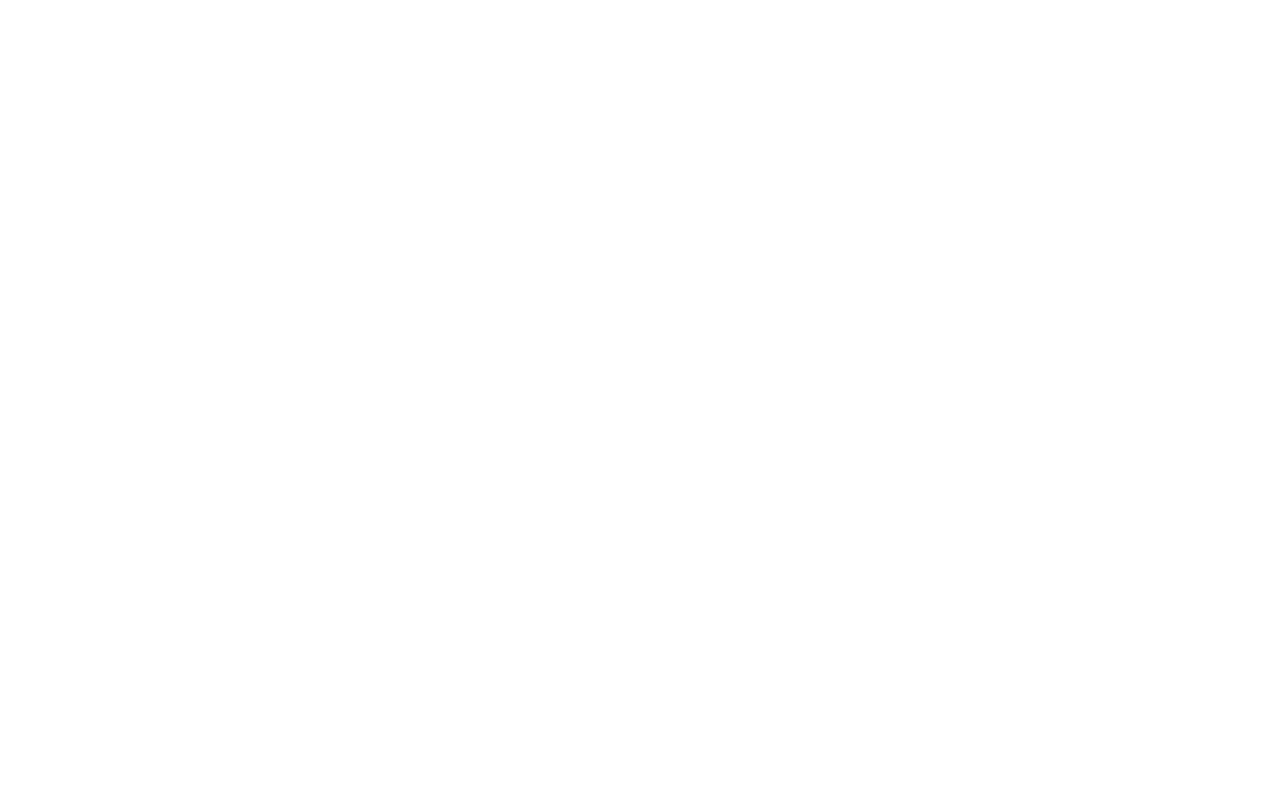
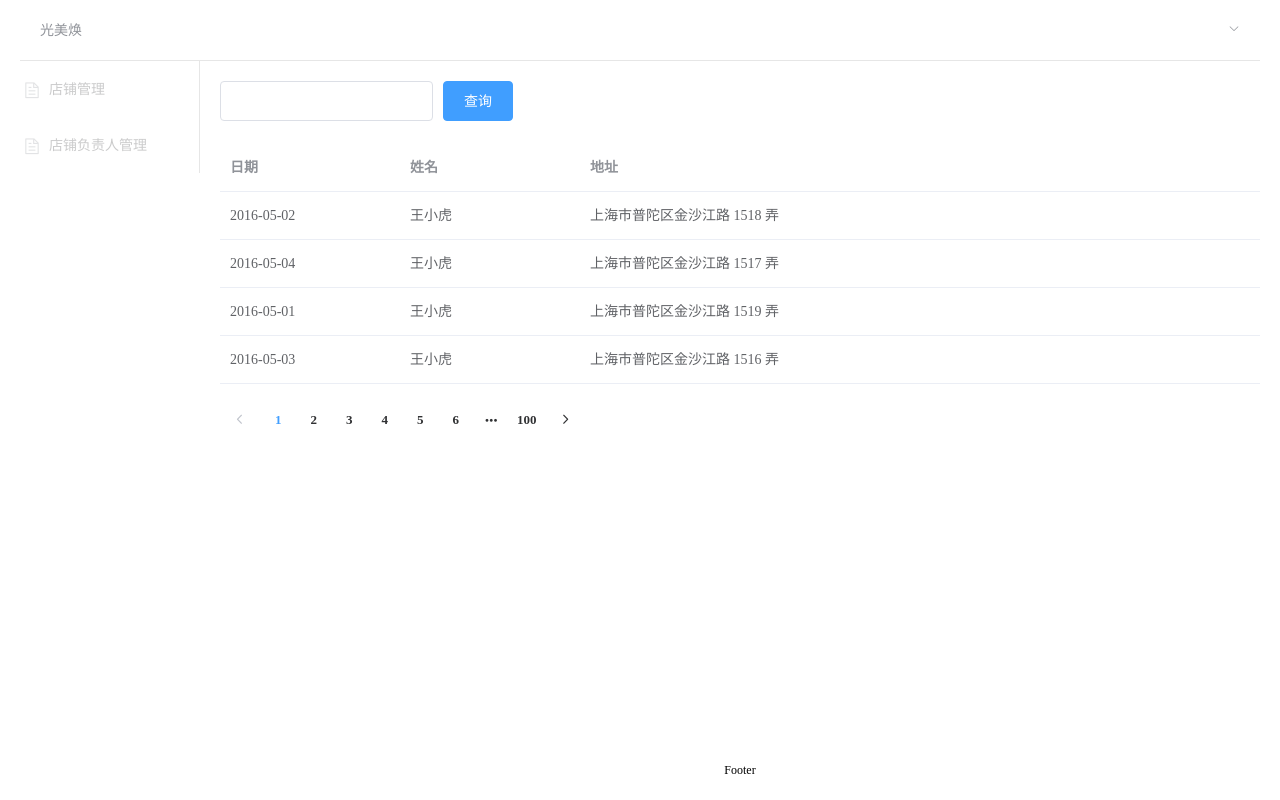
Before and after one commit to ZES-BJTU/gmh-vue, a Vue app: page /store in a window 1280 px wide. Built offline with nearby package versions, Linux system fonts and the light colour scheme; sample sign-in values are in the browser's storage.

Commit message:
'修改首页'

```diff
--- a/src/assets/style.scss
+++ b/src/assets/style.scss
@@ -23,3 +23,6 @@
     background-color:#f2f2f2;
     box-shadow: 0px 1px 2px #888888;
 }
+.el-pagination{
+    margin-top:20px;
+}
--- a/src/components/HomeHeader.vue
+++ b/src/components/HomeHeader.vue
@@ -2,7 +2,7 @@
     <div class="HomeHeader">
         <el-menu class="el-menu-demo" mode="horizontal">
           <el-menu-item index="1">
-            <router-link to="/home">光美焕</router-link>
+            <router-link to="/">光美焕</router-link>
           </el-menu-item>
           <el-submenu index="2" class="account-item">
               <template slot="title">{{name}}</template>
@@ -27,7 +27,7 @@
   methods: {
     signout: function() {
       this.clearAccountSession();
-      this.$router.push({ path: "/Signin" });
+      this.$router.push({ path: "/signin" });
     }
   }
 };
--- a/src/components/SideMenu.vue
+++ b/src/components/SideMenu.vue
@@ -4,13 +4,13 @@
             <el-row>
                 <el-col :span="24">
                     <el-menu>
-                        <router-link to="/home/store">
+                        <router-link to="/store">
                             <el-menu-item index="1" disabled>
                                 <i class="el-icon-document"></i>
                                 <span slot="title">店铺管理</span>
                             </el-menu-item>
                         </router-link>
-                        <router-link to="/home/storeowner">
+                        <router-link to="/storeowner">
                             <el-menu-item index="2" disabled>
                                 <i class="el-icon-document"></i>
                                 <span slot="title">店铺负责人管理</span>
--- a/src/components/Signin.vue
+++ b/src/components/Signin.vue
@@ -21,7 +21,7 @@
             <el-row type="flex" justify="center">
               <div class="signin-link">
                 忘记密码了？点此
-                <router-link :to="{ path: '/resetpwd' }" class="forget-pwd ">重置密码</router-link>
+                <router-link to="/resetpwd" class="forget-pwd ">重置密码</router-link>
               </div>
             </el-row>
           </el-col>
@@ -88,7 +88,7 @@
               this.loading = false;
               const data = res.data.data;
               this.setAccountSession(data.account,data.name,data.token);
-              this.$router.push({ path: '/home' });
+              this.$router.push({ path: '/' });
             }
           })
           .catch(function(err){
--- a/src/components/content/Store.vue
+++ b/src/components/content/Store.vue
@@ -1,23 +1,67 @@
 <template>
-    <div class="Store">
-        店铺管理
-    </div>
+  <div class="Store">
+    <el-form :inline="true" :model="storeSearch" class="demo-form-inline">
+      <el-form-item>
+        <el-input v-model="storeSearch.content" placeholder=""></el-input>
+      </el-form-item>
+      <el-form-item>
+        <el-button type="primary" @click="searchStore">查询</el-button>
+      </el-form-item>
+    </el-form>
+    <el-table :data="tableData" fixed style="width: 100%">
+      <el-table-column prop="date" label="日期" width="180">
+      </el-table-column>
+      <el-table-column prop="name" label="姓名" width="180">
+      </el-table-column>
+      <el-table-column prop="address" label="地址">
+      </el-table-column>
+    </el-table>
+    <el-pagination layout="prev, pager, next" :total="1000">
+    </el-pagination>
+  </div>
 </template>
 
 <script>
 export default {
   name: "Store",
   data() {
-    return {};
+    return {
+      storeSearch: {
+        content: ""
+      },
+      tableData: [
+        {
+          date: "2016-05-02",
+          name: "王小虎",
+          address: "上海市普陀区金沙江路 1518 弄"
+        },
+        {
+          date: "2016-05-04",
+          name: "王小虎",
+          address: "上海市普陀区金沙江路 1517 弄"
+        },
+        {
+          date: "2016-05-01",
+          name: "王小虎",
+          address: "上海市普陀区金沙江路 1519 弄"
+        },
+        {
+          date: "2016-05-03",
+          name: "王小虎",
+          address: "上海市普陀区金沙江路 1516 弄"
+        }
+      ]
+    };
   },
-  computed: {
-
-  },
+  computed: {},
   methods: {
     // signout: function() {
     //     this.clearAccountSession();
     //     this.$router.push({ path: '/Signin' });
     // }
+    searchStore: () => {
+      alert(1);
+    }
   }
 };
 </script>
--- a/src/main.js
+++ b/src/main.js
@@ -17,7 +17,7 @@
 
 router.beforeEach((to, from, next) => {
   // 如果是去登录或注册，那就先把账户信息移除
-  if (to.path === '/') {
+  if (to.path === '/signin') {
     sessionStorage.removeItem("account");
     sessionStorage.removeItem("name");
     sessionStorage.removeItem("token");
@@ -27,7 +27,7 @@
   }else{
     let token = sessionStorage.getItem('token');
     if(!token){
-      next({path: '/'});
+      next({path: '/signin'});
     }else{
       next();
     }
--- a/src/router/index.js
+++ b/src/router/index.js
@@ -12,11 +12,6 @@
   mode: 'history',
   routes: [{
       path: '/',
-      name: 'Signin',
-      component: Signin
-    },
-    {
-      path: '/home',
       name: 'Home',
       component: Home,
       children: [
@@ -29,6 +24,10 @@
           component: StoreOwner
         },
       ]
+    },{
+      path: '/signin',
+      name: 'Signin',
+      component: Signin
     },
     {
       path: '/resetpwd',
```
